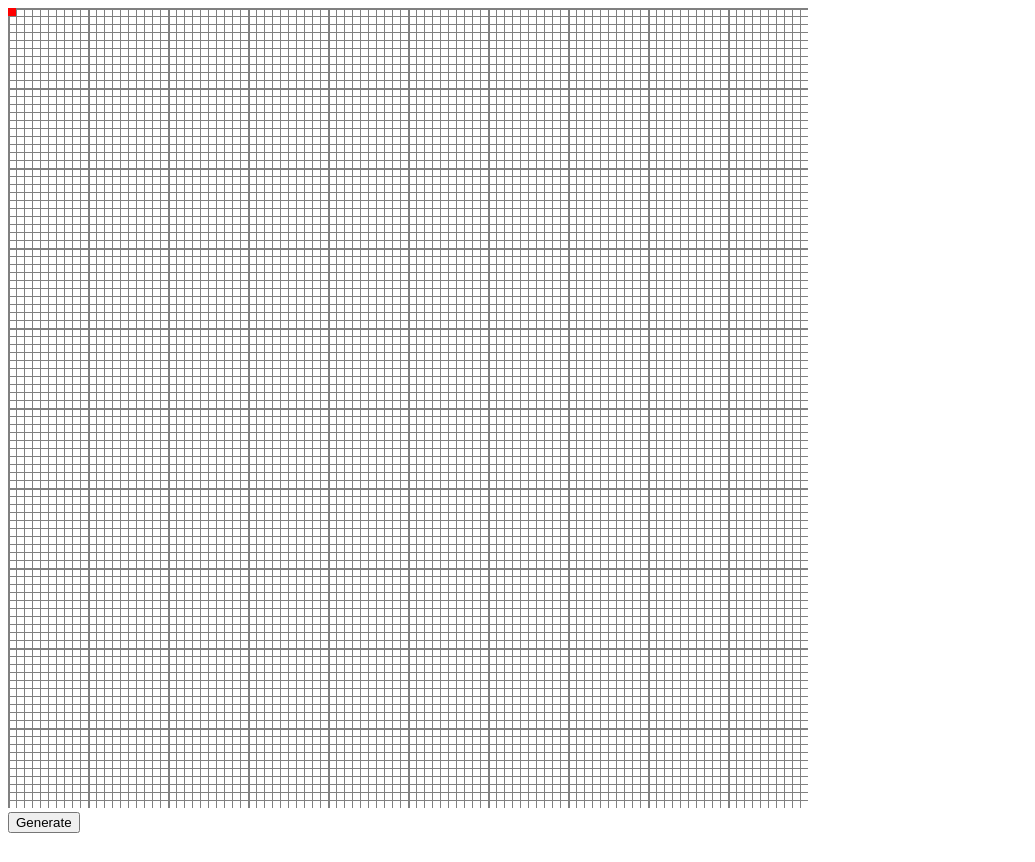
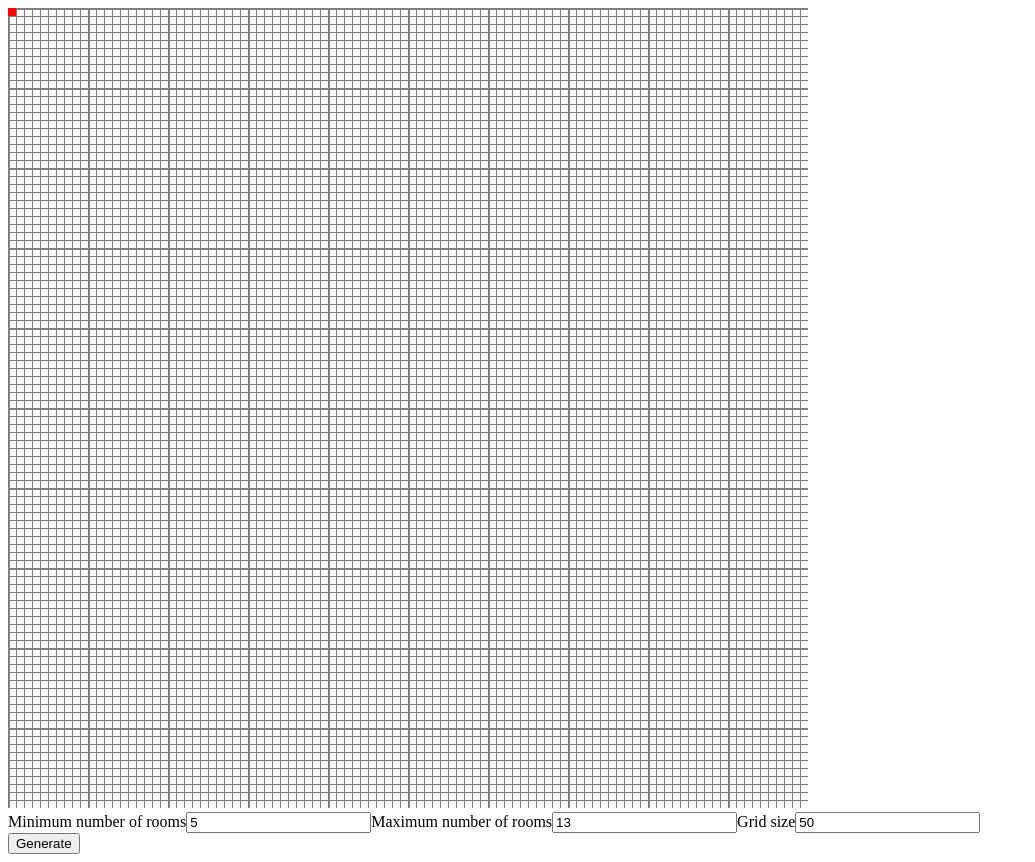
Before and after one commit to agg23/dungeon-generator, a React (Create React App) app: page / in a window 1280 px wide. Shown: the whole page, without its empty margins (0-1035 px from the left). Before the commit the page ends 841 px from the top, so only its background shows below. Built offline with nearby package versions, Linux system fonts and the light colour scheme.

Commit message:
Exposed UI for configuration

```diff
--- a/src/App.tsx
+++ b/src/App.tsx
@@ -4,12 +4,47 @@ import { DungeonMap } from "./types";
 import { Map } from "./Map";
 
 export const App: React.FC = () => {
+  const [minRooms, setMinRooms] = useState(5);
+  const [maxRooms, setMaxRooms] = useState(13);
+  const [maxSize, setMaxSize] = useState(50);
   const [map, setMap] = useState<DungeonMap | undefined>();
 
   return (
     <div>
       <Map map={map} />
-      <button onClick={() => setMap(generateMap(3, 8, 50))}>Generate</button>
+      <div>
+        <label htmlFor="minRooms">Minimum number of rooms</label>
+        <input
+          id="minRooms"
+          defaultValue={minRooms}
+          onChange={setValueIfValid(setMinRooms)}
+        />
+        <label htmlFor="maxRooms">Maximum number of rooms</label>
+        <input
+          id="maxRooms"
+          defaultValue={maxRooms}
+          onChange={setValueIfValid(setMaxRooms)}
+        />
+        <label htmlFor="maxSize">Grid size</label>
+        <input
+          id="maxSize"
+          defaultValue={maxSize}
+          onChange={setValueIfValid(setMaxSize)}
+        />
+      </div>
+      <button onClick={() => setMap(generateMap(minRooms, maxRooms, maxSize))}>
+        Generate
+      </button>
     </div>
   );
 };
+
+const setValueIfValid = (dispatch: (value: number) => void) => (
+  event: React.ChangeEvent<HTMLInputElement>
+) => {
+  const value = Number.parseInt(event.currentTarget.value, 10);
+
+  if (value !== NaN) {
+    dispatch(value);
+  }
+};
--- a/src/Map.tsx
+++ b/src/Map.tsx
@@ -54,24 +54,16 @@ export const Map: React.FC<MapProps> = ({ map }) => {
           <rect
             key={i}
             {...room}
-            fill={colors[i]}
+            fill={colors[i % colors.length]}
             onMouseEnter={() => setSelectedRoom(room)}
             onMouseLeave={() => setSelectedRoom(undefined)}
           />
         )) ?? null}
       </svg>
+      {map && <div>{`${map.rooms.length} rooms generated`}</div>}
       {selectedRoom && <div>{JSON.stringify(selectedRoom)}</div>}
     </div>
   );
 };
 
-const baseColors = [
-  "red",
-  "blue",
-  "green",
-  "purple",
-  "pink",
-  "yellow",
-  "orange",
-];
-const colors = [...baseColors, ...baseColors, ...baseColors, ...baseColors];
+const colors = ["red", "blue", "green", "purple", "pink", "yellow", "orange"];
--- a/src/generate.ts
+++ b/src/generate.ts
@@ -33,12 +33,12 @@ export const generateMap = (
   });
 
   const roomCount = getRandomInt(minRooms, maxRooms);
-  let totalRoomCount = 0;
+  let totalRoomCount = 1;
   let iterationCount = 0;
 
   while (totalRoomCount < roomCount) {
-    if (iterationCount > 100) {
-      console.warn("Over 100 iterations, stopping");
+    if (iterationCount > maxSize * maxSize) {
+      console.warn(`Over ${maxSize * maxSize} iterations, stopping`);
       break;
     }
 
```
